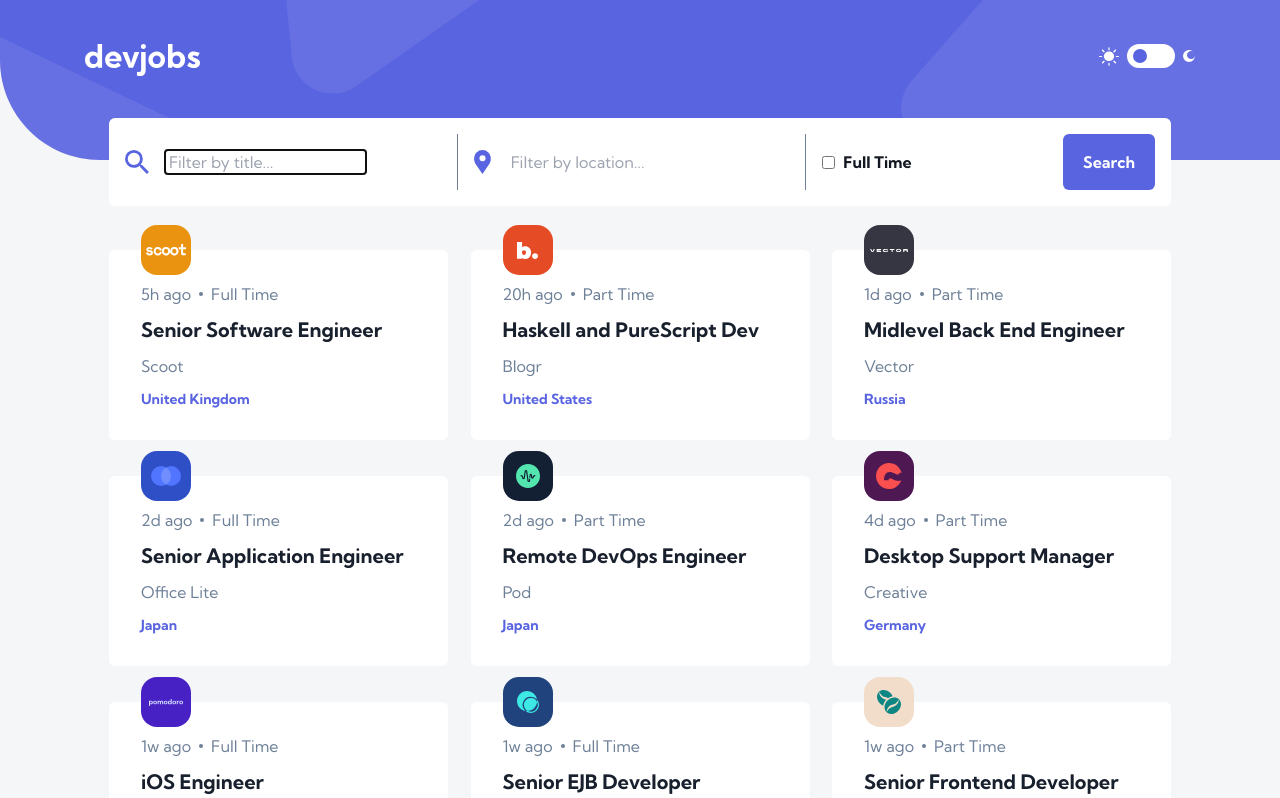
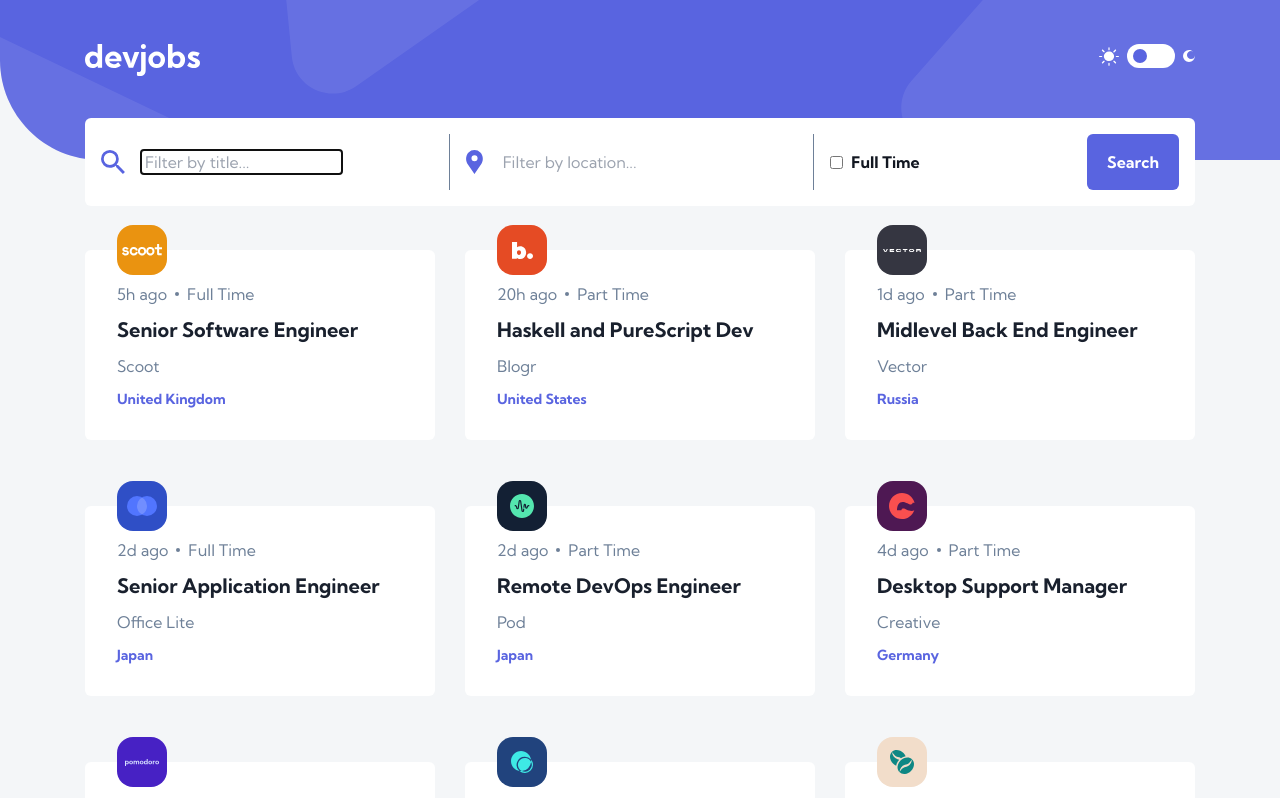
Before and after one commit to simonhernandez/devjobs-dashboard, a React (Create React App) app: page / in a window 1280 px wide. Shown: the top 798 px of the page. Built offline with nearby package versions, Linux system fonts and the light colour scheme.

Commit message:
fix: card spacing

```diff
--- a/src/containers/Jobs.js
+++ b/src/containers/Jobs.js
@@ -12,10 +12,10 @@
 
   return (
     <section>
-      <ul className="flex flex-wrap justify-between">
+      <ul className="flex flex-wrap justify-start gap-4 xl:gap-[30px]">
         {jobOffers.slice(0, shownCardsNumber).map((jobOffer, index) => {
           return (
-            <li className="mb-9 max-w-[339px] w-full" key={index}>
+            <li className="mb-9 max-w-[350px] lg:max-w-[312px] xl:max-w-[350px] w-full" key={index}>
               <JobCard jobOffer={jobOffer} />
             </li>
           );
--- a/src/pages/Home.js
+++ b/src/pages/Home.js
@@ -58,7 +58,7 @@
   }, []);
 
   return (
-    <main className="bg-transparent min-h-screen px-6 pb-8 max-w-[1110px] mx-auto">
+    <main className="bg-transparent min-h-screen px-6 pb-8 max-w-[1110px] mx-auto xl:px-0">
       {width > 767 ? (
         <div className="bg-white dark:bg-veryDarkBlue p-4 rounded-md flex gap-4 justify-between -translate-y-2/4">
           <div className="flex items-center gap-4 border-r basis-1/3">
```
